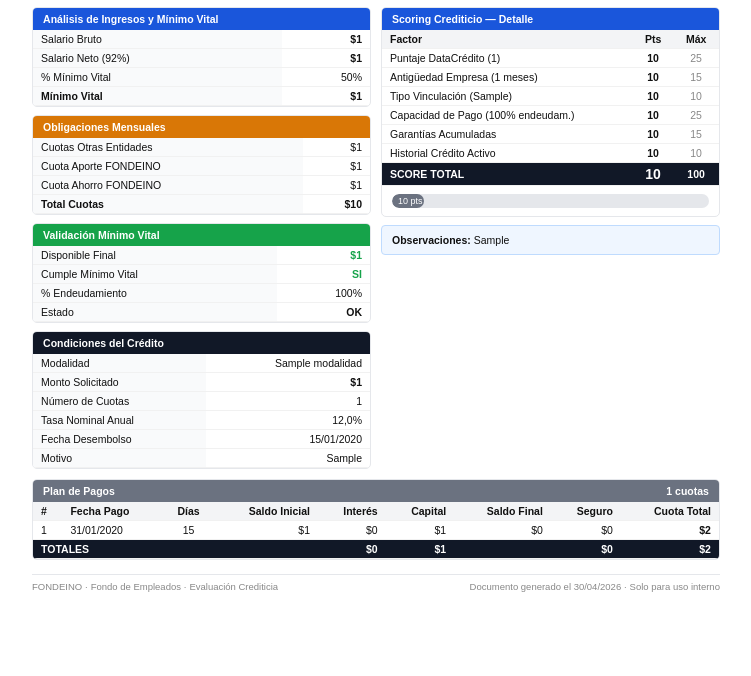
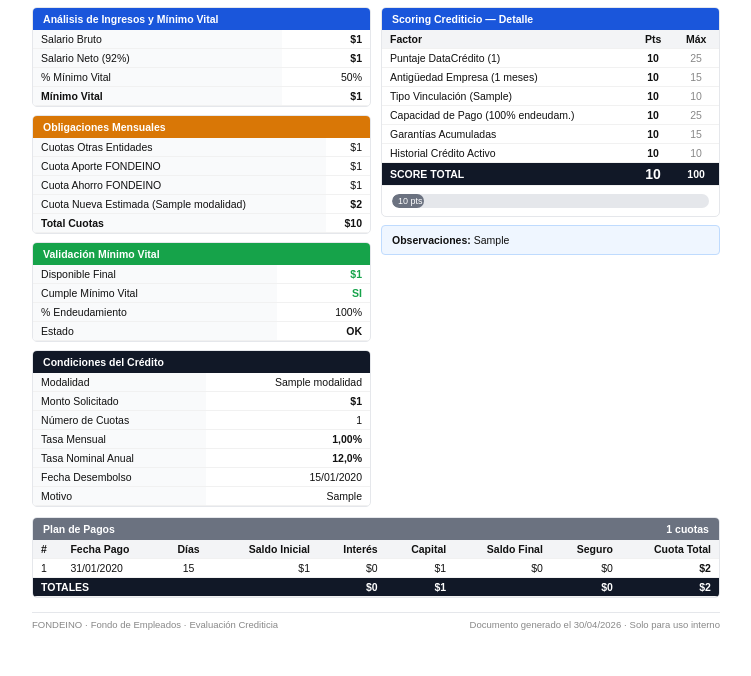
Before and after one commit to Pablo-app-developer/Matriz_score_crediticio_fondeino, a Django app: page /credito/detalle/1/pdf/ in a window 1280 px wide. Shown: the part 260-936 px from the top of the page, without its empty margins (264-1015 px from the left). Before the commit the page ends 852 px from the top, so only its background shows below. Run offline with Django 4.2, Linux system fonts and the light colour scheme; a user stored in the database is signed in; tables that the repository leaves empty hold one stand-in row (values such as "Sample post").

Commit message:
feat: mostrar tasa mensual y anual en revisión y PDF
- Agrega fila Tasa Mensual (%) en Condiciones del Crédito (detalle y PDF)
- Agrega Cuota Nueva Estimada en sección Obligaciones del PDF
- Pasa cuota_nueva al contexto del PDF igual que en la vista detalle

Co-Authored-By: Claude Sonnet 4.6 <noreply@anthropic.com>

```diff
--- a/apps/credito/views.py
+++ b/apps/credito/views.py
@@ -203,19 +203,17 @@ def get_modalidad_tasa(request):
 def evaluacion_pdf(request, pk):
     """Página de impresión / exportación PDF de una evaluación."""
     ev = get_object_or_404(EvaluacionCredito, pk=pk)
-    from .scoring import generar_plan_pagos, calcular_seguro
+    from .scoring import generar_plan_pagos, calcular_seguro, calcular_pmt
     from django.utils.timezone import localdate
-    seguro = calcular_seguro(float(ev.monto_solicitado))
-    plan = generar_plan_pagos(
-        float(ev.monto_solicitado),
-        float(ev.modalidad.tasa_mensual),
-        ev.n_cuotas,
-        ev.fecha_desembolso,
-        seguro,
-    )
+    monto_pdf = float(ev.monto_solicitado)
+    tasa_pdf = float(ev.modalidad.tasa_mensual)
+    seguro = calcular_seguro(monto_pdf)
+    cuota_nueva = calcular_pmt(monto_pdf, tasa_pdf, ev.n_cuotas) + seguro
+    plan = generar_plan_pagos(monto_pdf, tasa_pdf, ev.n_cuotas, ev.fecha_desembolso, seguro)
     return render(request, 'credito/evaluacion_pdf.html', {
         'ev': ev,
         'plan': plan,
+        'cuota_nueva': cuota_nueva,
         'hoy': localdate().strftime('%d/%m/%Y'),
     })
 
--- a/templates/credito/detalle.html
+++ b/templates/credito/detalle.html
@@ -130,7 +130,8 @@
           <tr><td class="bg-light">Modalidad</td><td class="text-end">{{ ev.modalidad.nombre }}</td></tr>
           <tr><td class="bg-light">Monto Solicitado</td><td class="text-end fw-bold">${{ ev.monto_solicitado|cop }}</td></tr>
           <tr><td class="bg-light">Número de Cuotas</td><td class="text-end">{{ ev.n_cuotas }}</td></tr>
-          <tr><td class="bg-light">Tasa Nominal Anual</td><td class="text-end">{{ ev.modalidad.tasa_nominal_anual|floatformat:1 }}%</td></tr>
+          <tr><td class="bg-light">Tasa Mensual</td><td class="text-end fw-semibold">{{ ev.modalidad.tasa_mensual|floatformat:2 }}%</td></tr>
+          <tr><td class="bg-light">Tasa Nominal Anual</td><td class="text-end fw-semibold">{{ ev.modalidad.tasa_nominal_anual|floatformat:1 }}%</td></tr>
           <tr><td class="bg-light">Fecha Desembolso</td><td class="text-end">{{ ev.fecha_desembolso|date:"d/m/Y" }}</td></tr>
           {% if ev.motivo %}<tr><td class="bg-light">Motivo</td><td class="text-end">{{ ev.motivo }}</td></tr>{% endif %}
         </table>
--- a/templates/credito/evaluacion_pdf.html
+++ b/templates/credito/evaluacion_pdf.html
@@ -156,6 +156,7 @@
           <tr><td class="bg-light">Cuotas Otras Entidades</td><td class="text-right">${{ ev.cuotas_otras_entidades|cop }}</td></tr>
           <tr><td class="bg-light">Cuota Aporte FONDEINO</td><td class="text-right">${{ ev.cuota_aporte|cop }}</td></tr>
           <tr><td class="bg-light">Cuota Ahorro FONDEINO</td><td class="text-right">${{ ev.cuota_ahorro|cop }}</td></tr>
+          <tr><td class="bg-light">Cuota Nueva Estimada ({{ ev.modalidad.nombre }})</td><td class="text-right fw-bold">${{ cuota_nueva|cop }}</td></tr>
           <tr><td class="bg-light"><strong>Total Cuotas</strong></td><td class="text-right fw-bold">${{ ev.total_cuotas|cop }}</td></tr>
         </table>
       </div>
@@ -187,7 +188,8 @@
           <tr><td class="bg-light">Modalidad</td><td class="text-right">{{ ev.modalidad.nombre }}</td></tr>
           <tr><td class="bg-light">Monto Solicitado</td><td class="text-right fw-bold">${{ ev.monto_solicitado|cop }}</td></tr>
           <tr><td class="bg-light">Número de Cuotas</td><td class="text-right">{{ ev.n_cuotas }}</td></tr>
-          <tr><td class="bg-light">Tasa Nominal Anual</td><td class="text-right">{{ ev.modalidad.tasa_nominal_anual|floatformat:1 }}%</td></tr>
+          <tr><td class="bg-light">Tasa Mensual</td><td class="text-right fw-bold">{{ ev.modalidad.tasa_mensual|floatformat:2 }}%</td></tr>
+          <tr><td class="bg-light">Tasa Nominal Anual</td><td class="text-right fw-bold">{{ ev.modalidad.tasa_nominal_anual|floatformat:1 }}%</td></tr>
           <tr><td class="bg-light">Fecha Desembolso</td><td class="text-right">{{ ev.fecha_desembolso|date:"d/m/Y" }}</td></tr>
           {% if ev.motivo %}<tr><td class="bg-light">Motivo</td><td class="text-right">{{ ev.motivo }}</td></tr>{% endif %}
         </table>
```
